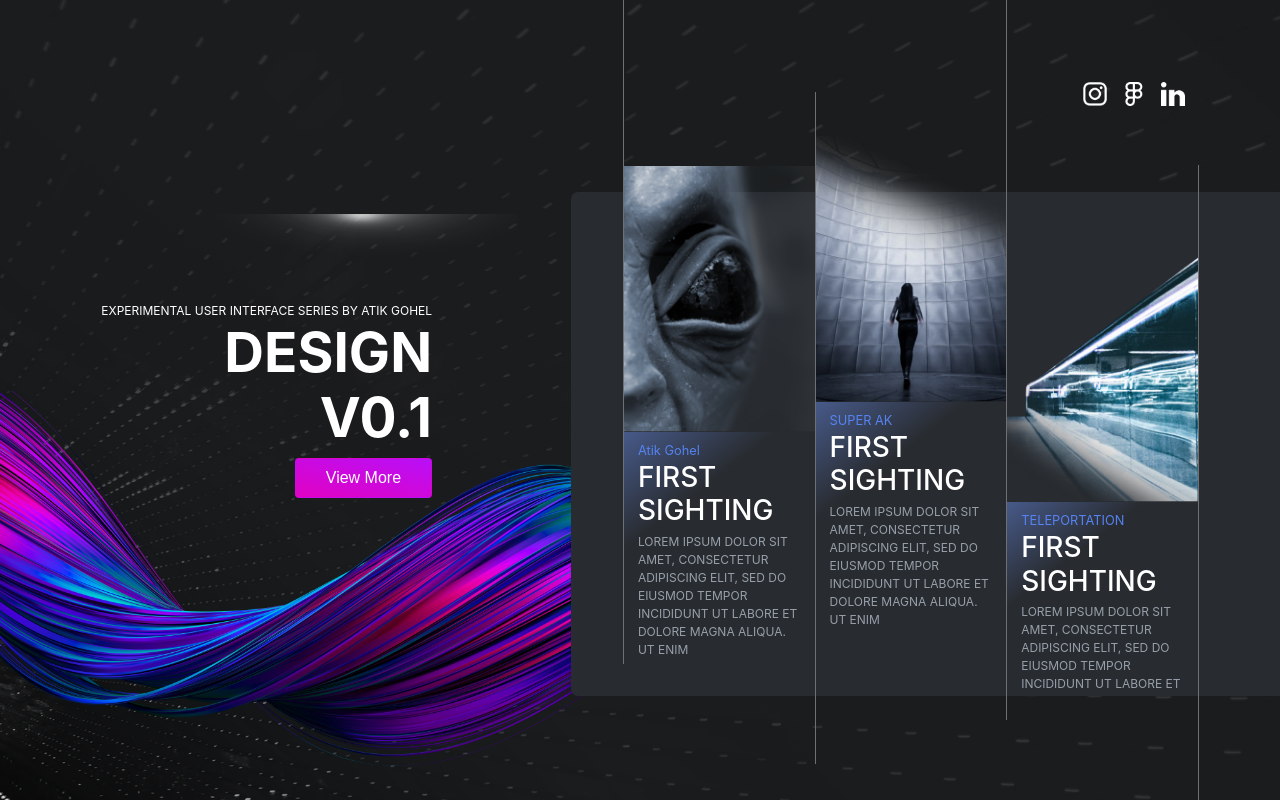
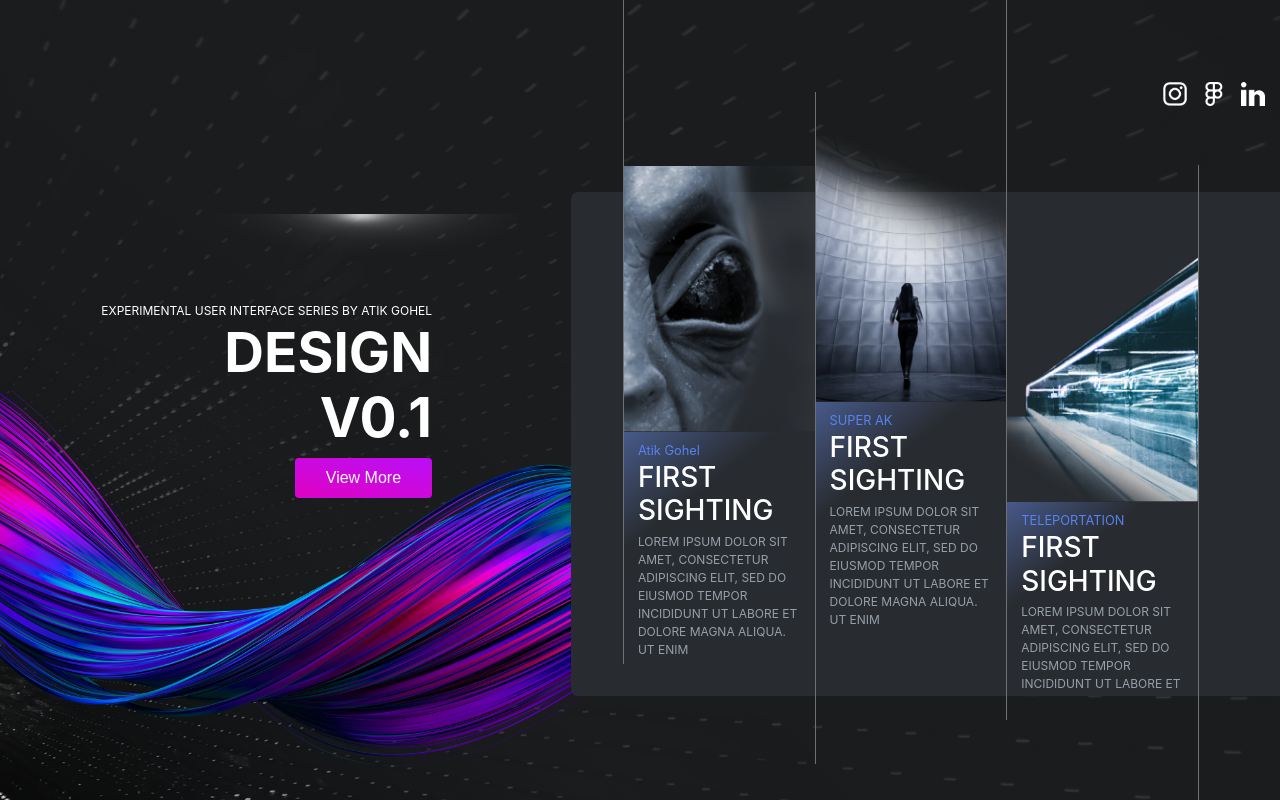
Before and after one commit to atik-gohel/ui-1.atik-gohel.github.io, a plain HTML site: page index.html in a window 1280 px wide. Drawn offline with Linux system fonts and the light colour scheme.

Commit message:
Update main.css

```diff
--- a/assets/css/main.css
+++ b/assets/css/main.css
@@ -121,8 +121,8 @@ img {
     display: flex;
     position: absolute;
     right: 0;
-    top: 0;
-    margin: 80px;
+    top: 10%;
+
     z-index: 3;
 }
 
```
